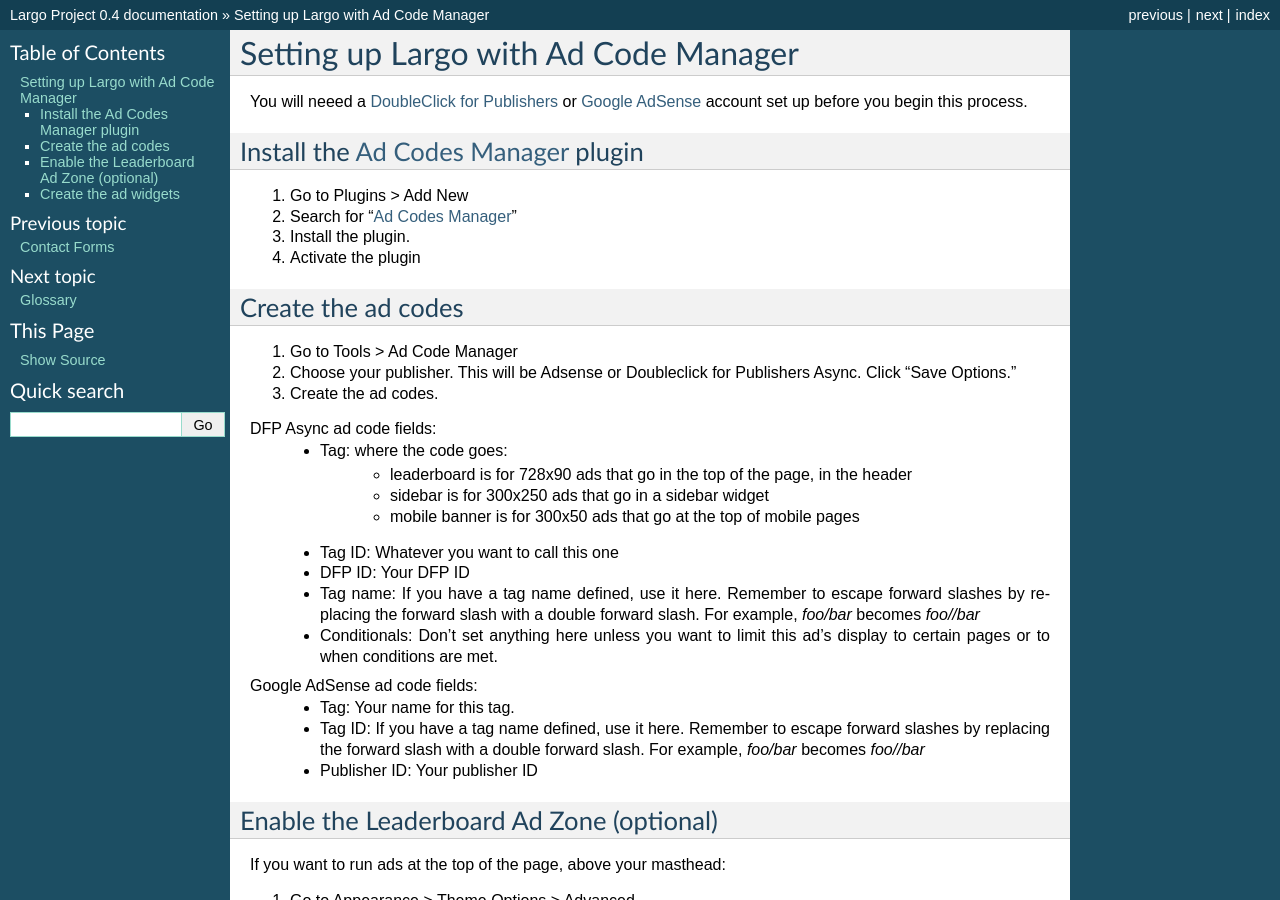
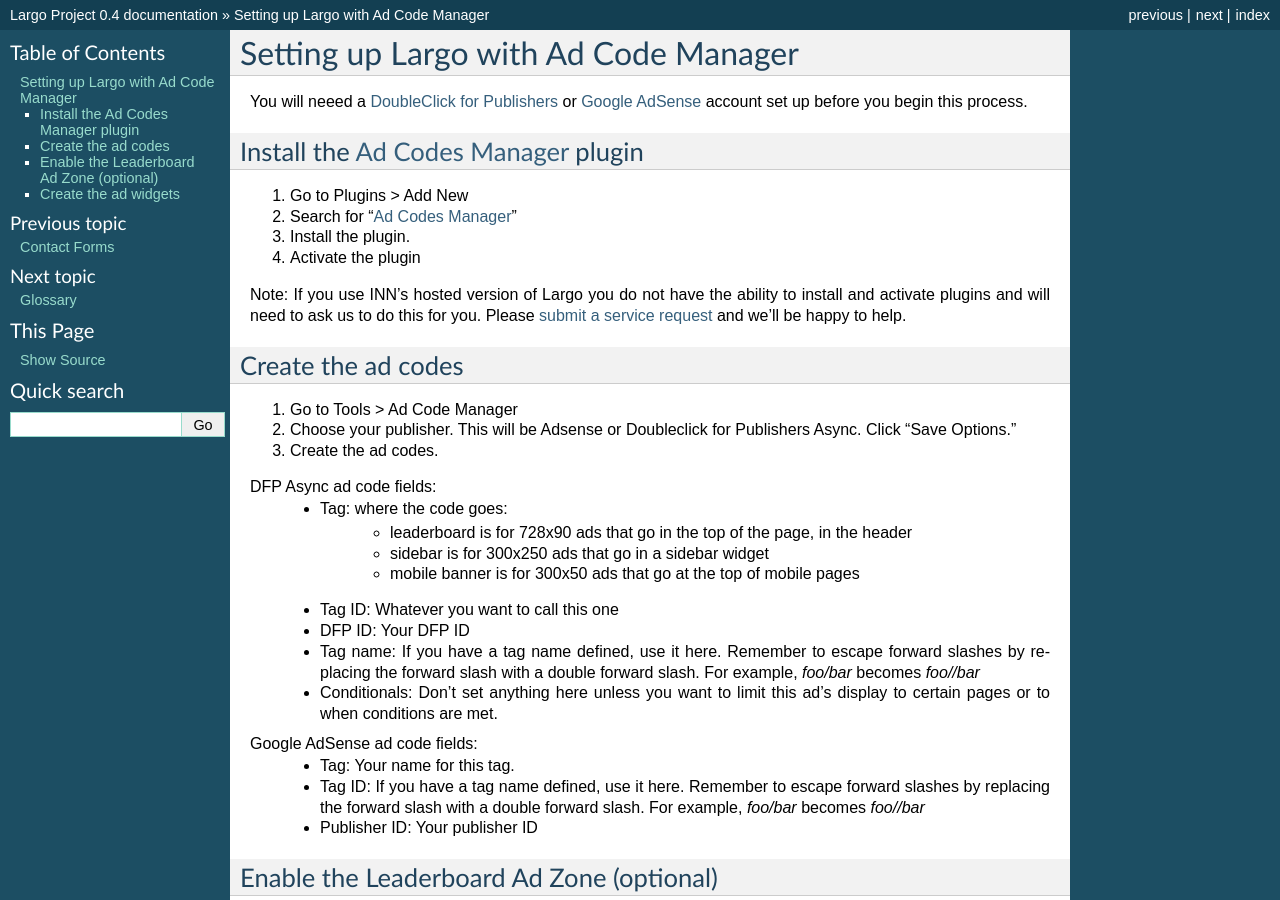
Before and after one commit to argoproject/Argo, a Sphinx documentation site: the page built from docs/users/ads.rst, in a window 1280 px wide and 900 px high. Built offline with Sphinx 7.4.7, drawn with Linux system fonts in a browser that asks for light colours; pages that are not in the unit, such as notebooks, are missing from menus.

Commit message:
add a note that we need to install/activate plugins for hosted sites

```diff
--- a/docs/users/ads.rst
+++ b/docs/users/ads.rst
@@ -10,6 +10,8 @@
 2. Search for "`Ad Codes Manager`_"
 3. Install the plugin.
 4. Activate the plugin
+
+Note: If you use INN's hosted version of Largo you do not have the ability to install and activate plugins and will need to ask us to do this for you. Please `submit a service request <http://jira.investigativenewsnetwork.org/servicedesk/customer/portal/4>`_ and we'll be happy to help.
 
 Create the ad codes
 ---------------------
```
